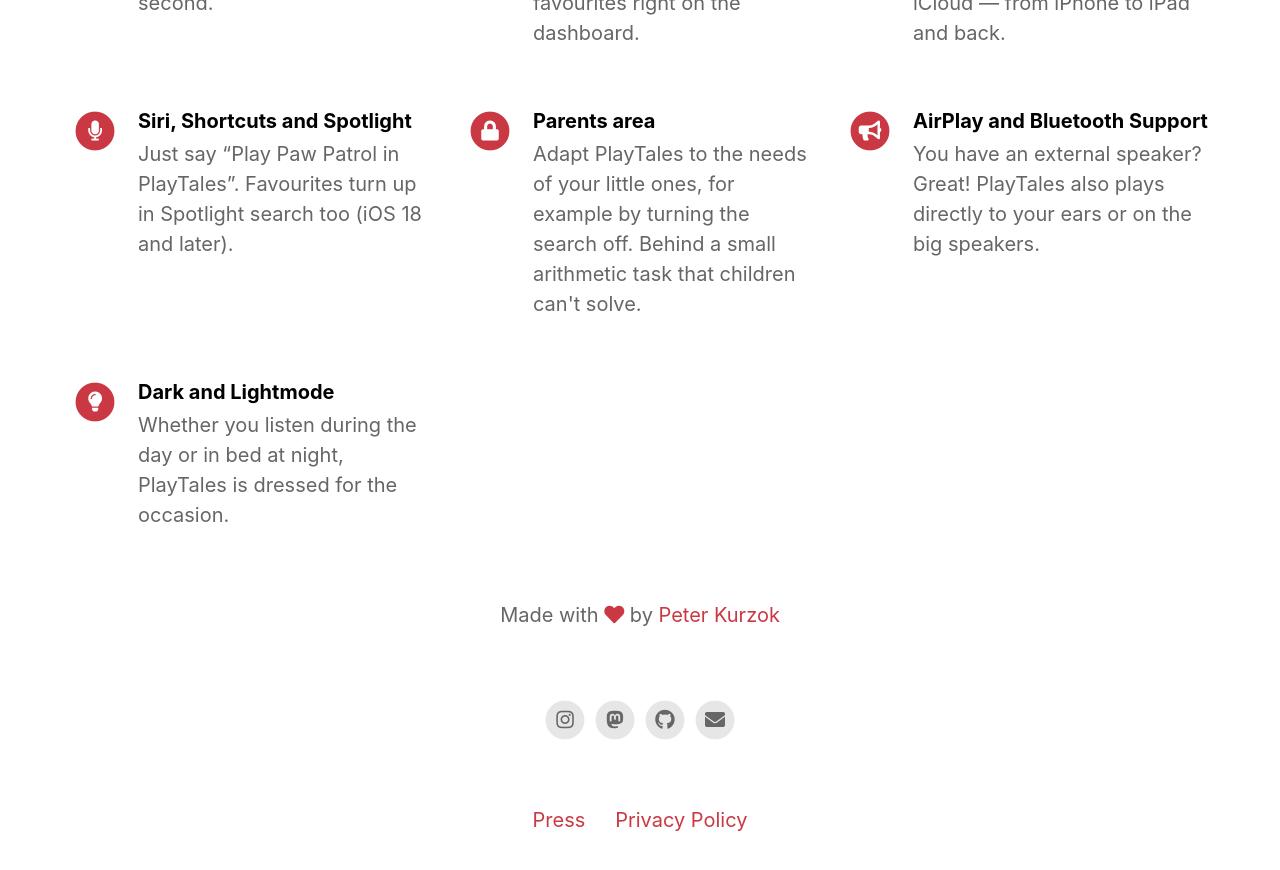
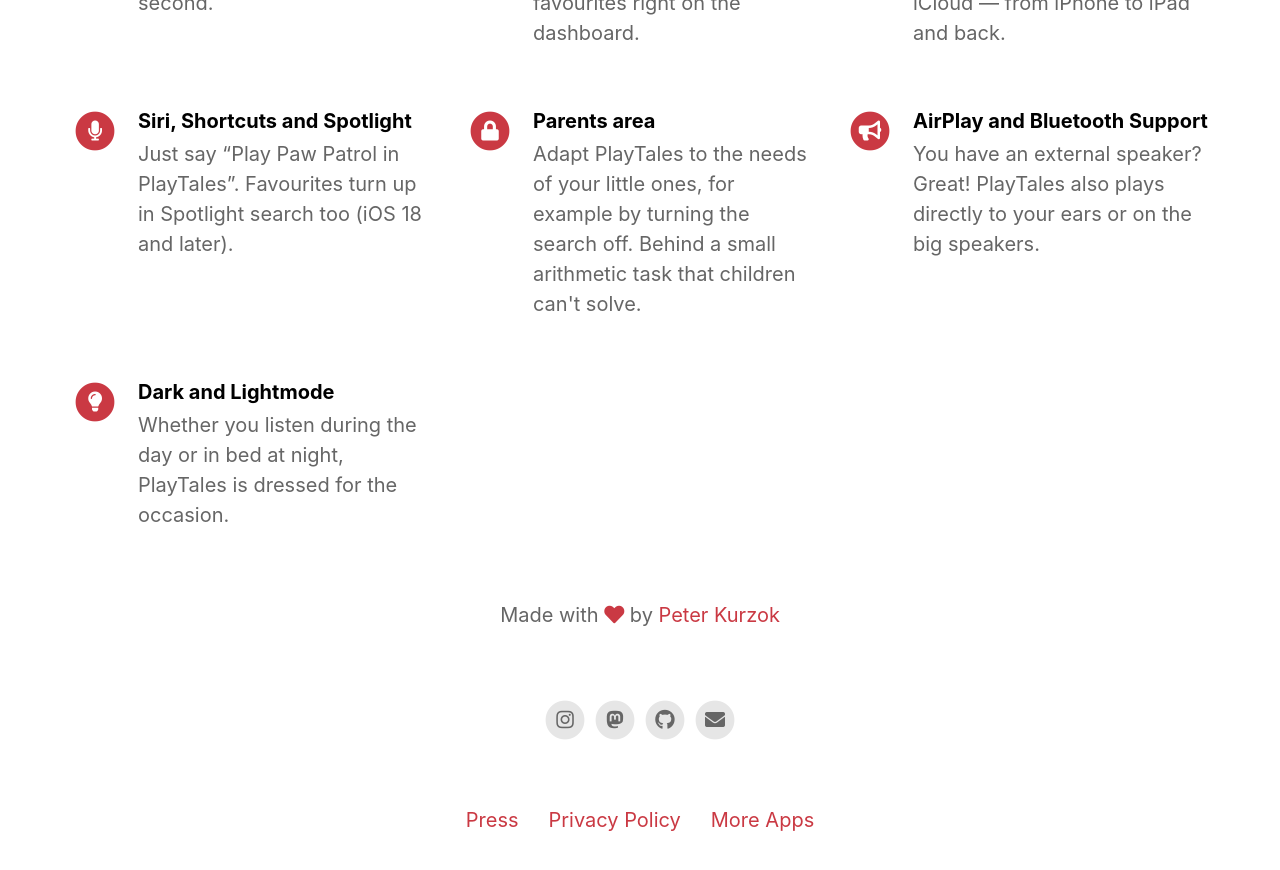
Before and after one commit to pkurzok/PlayTales-Web, a Jekyll site: the page built from index.html, in a window 1280 px wide and 900 px high, scrolled down 1696 px. Shown: the top 870 px of the window. Built offline with Jekyll 4.4.1, drawn with Linux system fonts in a browser that asks for light colours; nearby versions of some CDN libraries.

Commit message:
Add footer link to apps.peterkurzok.de
Adds a configurable apps_site_link setting and a "More Apps"
footer link pointing back to the app overview site.

Co-Authored-By: Claude Fable 5 <noreply@anthropic.com>
Claude-Session: https://claude.ai/code/session_01DNRk6a42223rtMpTaQtXDx

```diff
--- a/_config.yml
+++ b/_config.yml
@@ -47,6 +47,7 @@ app_price_currency                        : USD
 # Information About Yourself
 your_name                                 : Peter Kurzok
 your_link                                 : https://peterkurzok.de
+apps_site_link                            : https://apps.peterkurzok.de
 your_city                                 : Gersfeld
 email_address                             : playtales@peterkurzok.de
 linkedin_username                         :
--- a/_includes/footer.html
+++ b/_includes/footer.html
@@ -83,5 +83,8 @@
 		{% if site.presskit_download_link %}
 			<a href="{{ site.presskit_download_link }}">Press Kit</a>
 		{% endif %}
+		{% if site.apps_site_link %}
+			<a href="{{ site.apps_site_link }}">More Apps</a>
+		{% endif %}
 	</div>
 </footer>
```
